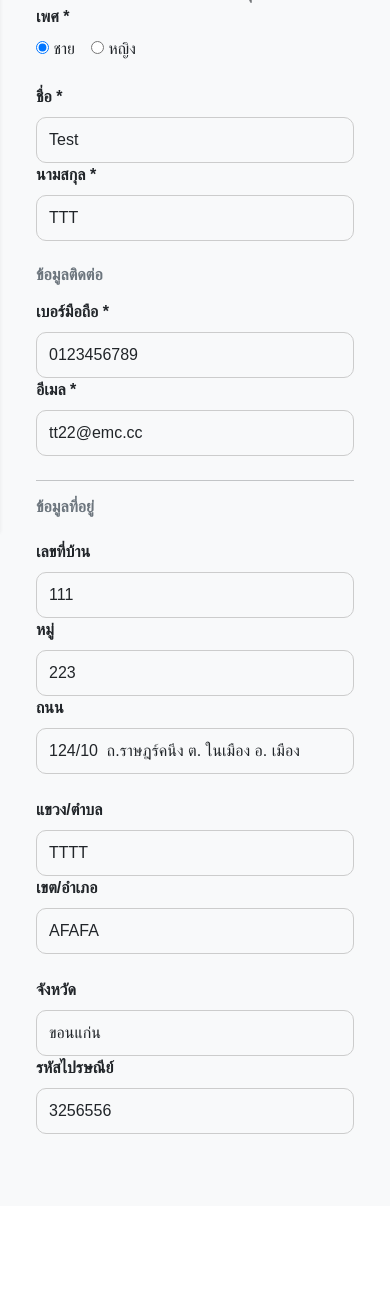
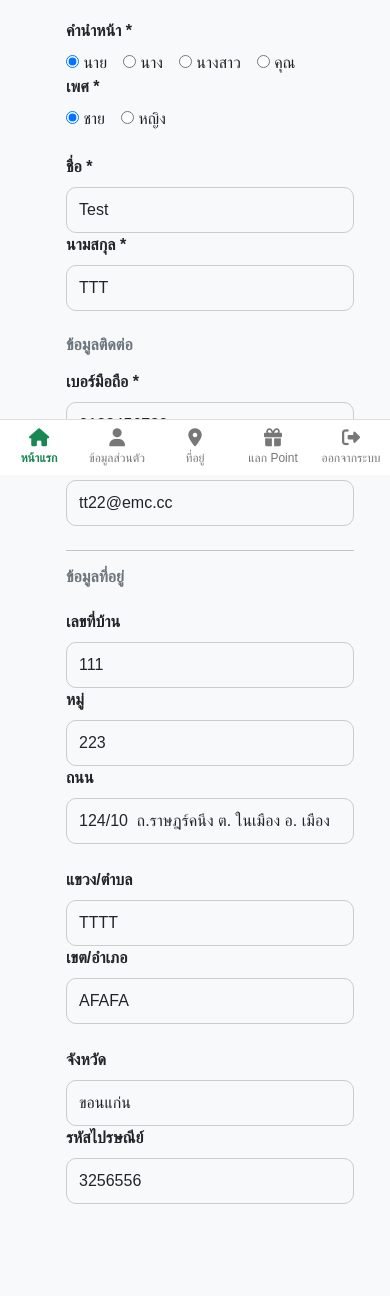
Before and after one commit to gamegreanai/shopKME, a Django app: page /account/dashboard/ in a window 390 px wide. Shown: the part 369-1665 px from the top of the page. Before the commit the page ends 1503 px from the top, so only its background shows below. Run offline with Django 5.2, Linux system fonts and the light colour scheme; a user stored in the database is signed in; data comes from the database, SQL or seed files in the repository; both versions use the stored data as it was after the commit; some libraries are stand-ins or nearby versions.

Commit message:
chore: initial commit

```diff
--- a/templates/base/sidebar_profile.html
+++ b/templates/base/sidebar_profile.html
@@ -3,26 +3,23 @@
 <style>
   /* 🎨 พื้นหลังและโครงสร้าง Sidebar */
   .sidebar {
-    min-width: 280px;
+    width: 280px;
     background-color: #f5fff6;
     border-right: 1px solid #ddd;
     min-height: 100vh;
-    transition: transform 0.3s ease-in-out;
     position: fixed;
     left: 0;
-    top: 56px; /* ✅ อยู่ใต้ navbar */
+    top: 65px; /* ✅ อยู่ใต้ navbar */
     z-index: 1040;
-    transform: translateX(-100%);
-  }
-
-  .sidebar.active {
-    transform: translateX(0);
+    overflow-y: auto;
+    padding-bottom: 80px;
   }
 
   .sidebar-header {
     background-color: #bff0c2;
     padding: 20px;
     border-bottom: 1px solid #d9f2dc;
+    text-align: center;
   }
 
   .sidebar-header h5 {
@@ -94,93 +91,148 @@
     color: white;
   }
 
-  /* ✅ ปุ่ม ☰ อยู่ใต้ Navbar */
-  .sidebar-toggle-btn {
-    position: fixed;
-    top: 65px; /* 👈 อยู่ใต้ navbar */
-    left: 15px;
-    z-index: 1100;
-    background-color: #198754;
-    color: white;
-    border: none;
-    border-radius: 6px;
-    padding: 8px 10px;
-    cursor: pointer;
-    font-size: 18px;
-    box-shadow: 0 2px 6px rgba(0, 0, 0, 0.2);
+  /* ✅ ปรับเนื้อหาให้ไม่ทับ Sidebar */
+  @media (min-width: 992px) {
+    .main-content {
+      margin-left: 280px; /* ช่องว่างด้านซ้ายเท่ากับความกว้างของ Sidebar */
+      padding: 20px;
+      transition: margin-left 0.3s ease;
+    }
   }
 
-  /* ✅ Responsive */
-  @media (min-width: 992px) {
+  /* ✅ Footer Menu (Mobile / iPad) */
+  .footer-menu {
+    display: none;
+  }
+
+  @media (max-width: 991px) {
     .sidebar {
-      position: relative;
-      transform: none;
-      top: 0;
+      display: none;
     }
 
-    .sidebar-toggle-btn {
-      display: none;
+    .footer-menu {
+      display: flex;
+      justify-content: space-around;
+      align-items: center;
+      background-color: #ffffff;
+      border-top: 1px solid #ddd;
+      position: fixed;
+      bottom: 0;
+      left: 0;
+      width: 100%;
+      padding: 8px 0;
+      z-index: 1050;
+    }
+
+    .footer-menu a {
+      text-align: center;
+      color: #777;
+      font-size: 12px;
+      text-decoration: none;
+      flex: 1;
+      transition: color 0.2s ease;
+    }
+
+    .footer-menu a.active {
+      color: #198754;
+      font-weight: 600;
+    }
+
+    .footer-menu i {
+      font-size: 18px;
+      display: block;
+      margin-bottom: 3px;
+    }
+
+    body {
+      padding-bottom: 65px; /* ป้องกัน footer ทับเนื้อหา */
+    }
+
+    .main-content {
+      margin-left: 0; /* ✅ ไม่มี Sidebar ในมือถือ */
+      padding: 15px;
     }
   }
 </style>
 
-<!-- 🔹 ปุ่ม ☰ แยกอยู่ใต้ Navbar -->
-<button class="sidebar-toggle-btn d-lg-none" id="toggleSidebarBtn">☰ เมนู</button>
-
 <!-- 🔹 Sidebar -->
-<div class="sidebar shadow-sm" id="sidebarMenu">
-  <!-- ส่วนหัว -->
-  <a href="/account/dashboard/" class="sidebar-header text-center text-decoration-none d-block mb-3">
-    <div class="p-3 rounded" style="background-color:#bff0c2;">
+ <div class="main-content">
+<div class="sidebar shadow-sm">
+  <a href="/account/dashboard/" class="sidebar-header text-decoration-none d-block mb-3">
+    <div class="p-3 rounded">
       <h5 id="greeting" class="fw-bold mb-1">สวัสดี</h5>
       <h4 class="fw-bold text-success">{{ user.phone|default:"099-XXX-XXXX" }}</h4>
       <small>ดูข้อมูลบัญชีของฉัน</small>
     </div>
   </a>
 
-  <!-- เมนู -->
   <div class="sidebar-section">
     <h6>ข้อมูลส่วนตัว</h6>
-    <a href="/account/profile/"><i class="fa fa-user"></i> ข้อมูลส่วนตัว</a>
-    <a href="/account/address/"><i class="fa fa-map-marker-alt"></i> ที่อยู่จัดส่ง</a>
-    <a href="/account/redeem/"><i class="fa fa-gift"></i> แลก Point</a>
+    <a href="/account/dashboard/" class="{% if request.path == '/account/dashboard/' %}active{% endif %}">
+      <i class="fa fa-home"></i> หน้าแรก
+    </a>
+    <a href="/account/profile/" class="{% if request.path == '/account/profile/' %}active{% endif %}">
+      <i class="fa fa-user"></i> ข้อมูลส่วนตัว
+    </a>
+    <a href="/account/address/" class="{% if request.path == '/account/address/' %}active{% endif %}">
+      <i class="fa fa-map-marker-alt"></i> ที่อยู่จัดส่ง
+    </a>
+    <a href="/account/redeem/" class="{% if request.path == '/account/redeem/' %}active{% endif %}">
+      <i class="fa fa-gift"></i> แลก Point
+    </a>
   </div>
 
   {% if user.is_staff or user.is_superuser %}
   <div class="sidebar-section">
     <h6>สำหรับผู้ดูแล</h6>
-    <a href="/account/coupon/"><i class="fa fa-ticket-alt"></i> จัดการคูปอง</a>
-    <a href="/account/staff/points/"><i class="fa fa-gem"></i> จัดการแต้มผู้ใช้</a>
+    <a href="/account/coupon/" class="{% if request.path == '/account/coupon/' %}active{% endif %}">
+      <i class="fa fa-ticket-alt"></i> จัดการคูปอง
+    </a>
+    <a href="/account/staff/points/" class="{% if request.path == '/account/staff/points/' %}active{% endif %}">
+      <i class="fa fa-gem"></i> จัดการแต้มผู้ใช้
+    </a>
   </div>
   {% endif %}
 
-  <!-- ปุ่มออกจากระบบ -->
   <a href="/account/logout/" class="logout-btn">ออกจากระบบ</a>
 </div>
 
-<!-- 🔹 Script toggle -->
+<!-- 🔹 Footer Menu (มือถือ / iPad) -->
+<nav class="footer-menu">
+  <a href="/account/dashboard/" class="{% if request.path == '/account/dashboard/' %}active{% endif %}">
+    <i class="fa fa-home"></i>
+    <span>หน้าแรก</span>
+  </a>
+  <a href="/account/profile/" class="{% if request.path == '/account/profile/' %}active{% endif %}">
+    <i class="fa fa-user"></i>
+    <span>ข้อมูลส่วนตัว</span>
+  </a>
+  <a href="/account/address/" class="{% if request.path == '/account/address/' %}active{% endif %}">
+    <i class="fa fa-map-marker-alt"></i>
+    <span>ที่อยู่</span>
+  </a>
+  <a href="/account/redeem/" class="{% if request.path == '/account/redeem/' %}active{% endif %}">
+    <i class="fa fa-gift"></i>
+    <span>แลก Point</span>
+  </a>
+  <a href="/account/logout/">
+    <i class="fa fa-sign-out-alt"></i>
+    <span>ออกจากระบบ</span>
+  </a>
+</nav>
+</div>
+
+<!-- 🔹 Script: คำทักทาย -->
 <script>
   document.addEventListener("DOMContentLoaded", function () {
     const greetingEl = document.getElementById("greeting");
+    if (!greetingEl) return;
+
     const hour = new Date().getHours();
-
     let greetingText = "สวัสดี";
-    if (hour >= 5 && hour < 12) {
-      greetingText = "🌅 สวัสดีตอนเช้า";
-    } else if (hour >= 12 && hour < 18) {
-      greetingText = "🌤️ สวัสดีตอนบ่าย";
-    } else {
-      greetingText = "🌙 สวัสดีตอนเย็น";
-    }
+    if (hour >= 5 && hour < 12) greetingText = "🌅 สวัสดีตอนเช้า";
+    else if (hour >= 12 && hour < 18) greetingText = "🌤️ สวัสดีตอนบ่าย";
+    else greetingText = "🌙 สวัสดีตอนเย็น";
     greetingEl.textContent = greetingText;
-
-    const sidebar = document.getElementById("sidebarMenu");
-    const toggleBtn = document.getElementById("toggleSidebarBtn");
-
-    if (sidebar && toggleBtn) {
-      toggleBtn.addEventListener("click", function () {
-        sidebar.classList.toggle("active");
-      });
-    }
   });
 </script>
```
Also changed, not shown: templates/account/dashboard.html (+60 -6 lines), db.sqlite3, media/coupons/2025/11/DM.jpg (added), media/coupons/2025/11/DM_syWVi5O.jpg (added), media/coupons/2025/11/คปอง.jpg (added), media/coupons/2025/11/คปอง_3Ds81WZ.jpg (added), media/coupons/2025/11/คปอง_DK3oM8O.jpg (added), media/coupons/2025/11/คปอง_sXaDlqO.jpg (added), media/coupons/2025/11/คปอง_z9XQ829.jpg (added), media/coupons_qr/2025/11/825878864513169.jpg (added), media/coupons_qr/2025/11/825878864513169_gRnOyWb.jpg (added), media/coupons_qr/2025/11/825878864529865.jpg (added), media/coupons_qr/2025/11/825878864534844.jpg (added), media/coupons_qr/2025/11/825878873785189.jpg (added), 2 more files, 1 other file.
